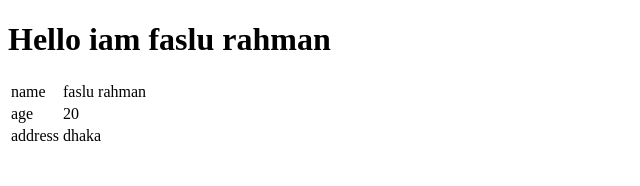
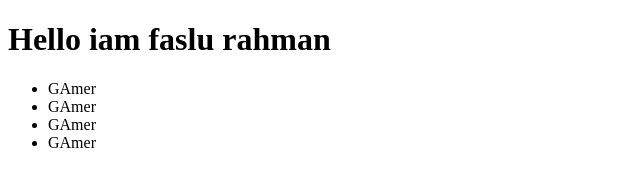
Before and after one commit to fazleo/coursera_study.github.io, a plain HTML site: page index.html in a window 1280 px wide. Shown: the whole page, without its empty margins (0-640 px from the left). Drawn offline with Linux system fonts and the light colour scheme.

Commit message:
small new change

```diff
--- a/index.html
+++ b/index.html
@@ -8,19 +8,11 @@
 </head>
 <body>
     <h1>Hello iam faslu rahman</h1>
-    <table>
-        <tr>
-            <td>name</td>
-            <td>faslu rahman</td>
-        </tr>
-        <tr>
-            <td>age</td>
-            <td>20</td>
-        </tr>
-        <tr>
-            <td>address</td>
-            <td>dhaka</td>
-        </tr>
-    </table>
+    <ul>
+        <li>GAmer</li>
+        <li>GAmer</li>
+        <li>GAmer</li>
+        <li>GAmer</li>
+    </ul>
 </body>
 </html>
```
